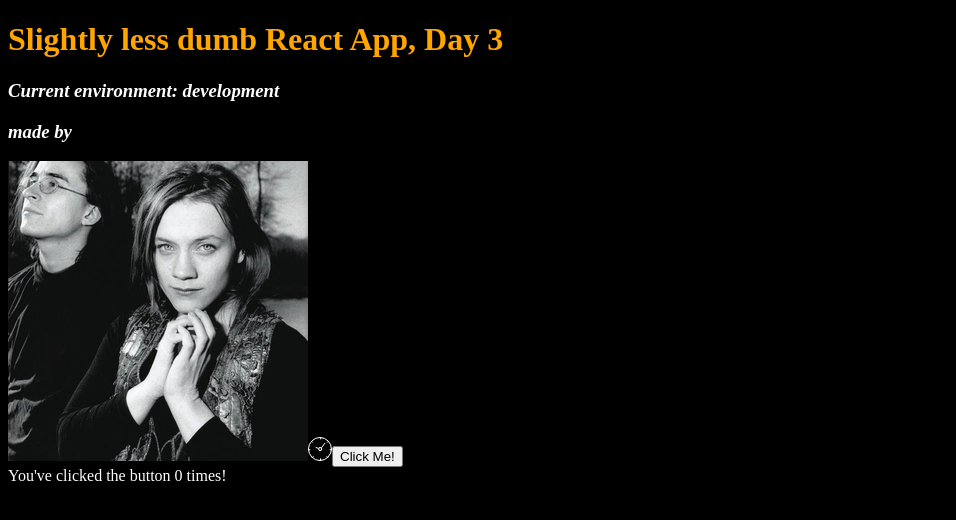
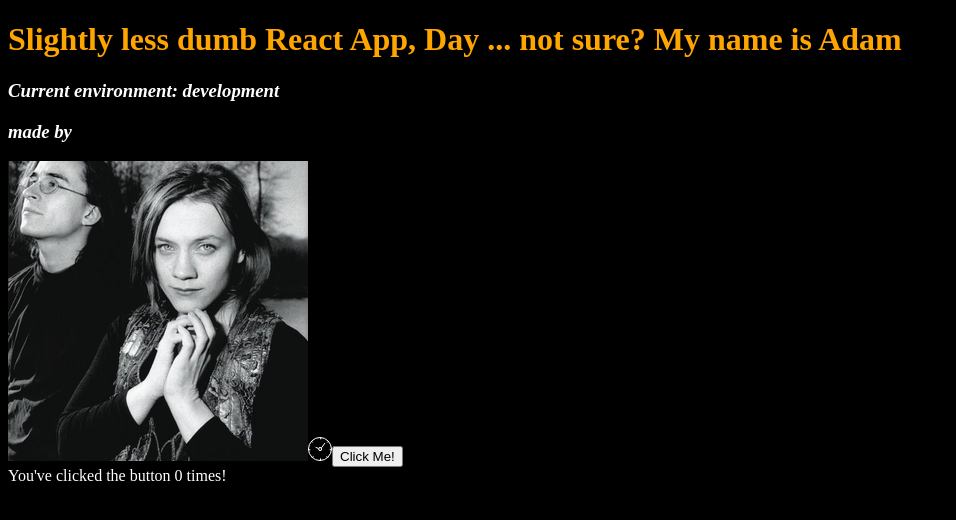
Before and after one commit to anoveskey/react17-webpack-project, a React app: page / in a window 1280 px wide. Shown: the top 520 px of the page, without its empty margins (0-956 px from the left). Built offline with nearby package versions, Linux system fonts and the light colour scheme.

Commit message:
added name variable to the jsx.

```diff
--- a/src/App.tsx
+++ b/src/App.tsx
@@ -9,11 +9,9 @@ import ClickCounter from './ClickCounter'
 const App: React.FC = (): React.ReactElement => {
   const name = 'Adam'
 
-  console.log(name)
-
   return (
     <div>
-      <h1>Slightly less dumb React App, Day 3</h1>
+      <h1>Slightly less dumb React App, Day ... not sure? My name is {name}</h1>
       <h3>Current environment: {process.env.NODE_ENV}</h3>
       <h3>made by {process.env.name}</h3>
       <img alt="Nils and Anneli" src={belCanto} />
```
